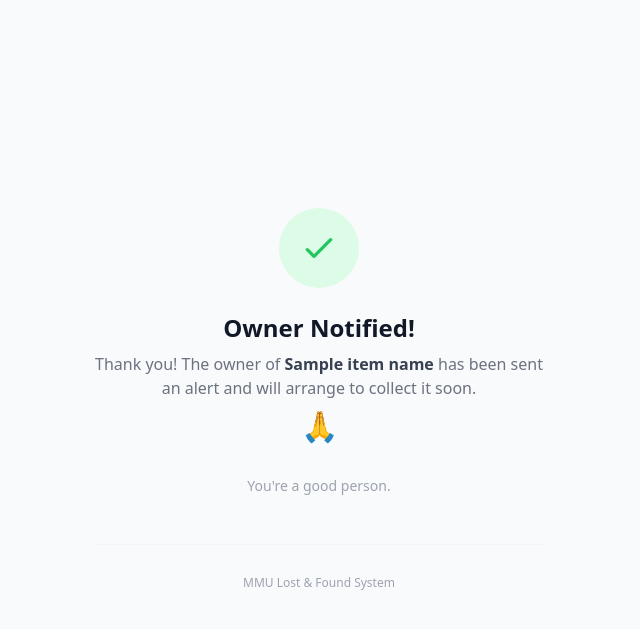
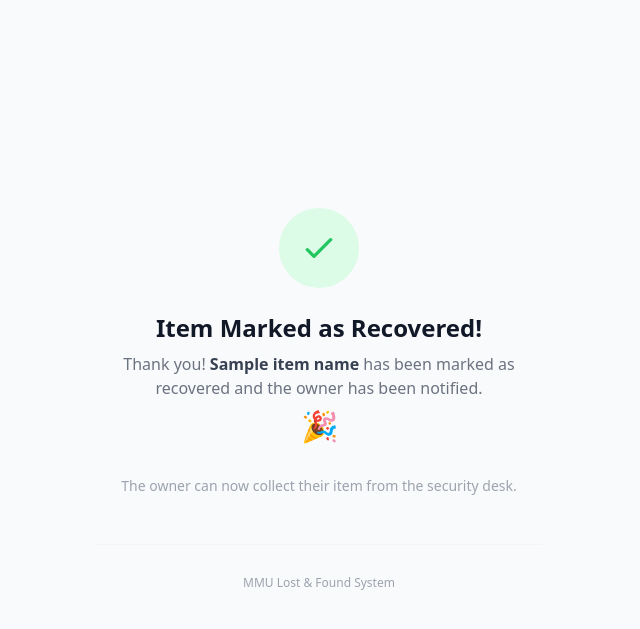
Before and after one commit to waw3sh/mmu-lost-and-found, a Django app: template templates/reports/success.html in a window 1280 px wide. Shown: the top 629 px of the page, without its empty margins (321-961 px from the left). Run offline with Django 5.2, Linux system fonts and the light colour scheme; the template is opened without the code that fills it: most values are stand-ins (such as "Sample title", 1, 10 or a date in 2020); some libraries are stand-ins or nearby versions.

Commit message:
Auto-recover items when found - notify owner and update dashboard

```diff
--- a/reports/views.py
+++ b/reports/views.py
@@ -40,8 +40,13 @@ def finder_page(request, item_uuid):
             message=message_text if message_text else None,
         )
 
+        # Update item status based on current state
         if item.status == 'active':
             item.status = 'found'
+            item.save()
+        elif item.status == 'found':
+            # If already found, mark as recovered when new report comes in
+            item.status = 'recovered'
             item.save()
 
         try:
--- a/templates/reports/success.html
+++ b/templates/reports/success.html
@@ -1,5 +1,5 @@
 {% extends 'base.html' %}
-{% block title %}Owner Notified — MMU Lost & Found{% endblock %}
+{% block title %}Item Recovered — MMU Lost & Found{% endblock %}
 {% block content %}
 <div class="min-h-screen bg-gray-50 flex items-center justify-center px-4">
     <div class="max-w-md w-full text-center">
@@ -11,14 +11,13 @@
                       stroke-width="2" d="M5 13l4 4L19 7"/>
             </svg>
         </div>
-        <h1 class="text-2xl font-bold text-gray-900 mb-2">Owner Notified!</h1>
+        <h1 class="text-2xl font-bold text-gray-900 mb-2">Item Marked as Recovered!</h1>
         <p class="text-gray-500 mb-2">
-            Thank you! The owner of
-            <strong class="text-gray-700">{{ item_name }}</strong>
-            has been sent an alert and will arrange to collect it soon.
+            Thank you! <strong class="text-gray-700">{{ item_name }}</strong>
+            has been marked as recovered and the owner has been notified.
         </p>
-        <p class="text-3xl mb-8">🙏</p>
-        <p class="text-gray-400 text-sm font-medium">You're a good person.</p>
+        <p class="text-3xl mb-8">🎉</p>
+        <p class="text-gray-400 text-sm font-medium">The owner can now collect their item from the security desk.</p>
         <div class="mt-12 pt-6 border-t border-gray-100">
             <span class="text-xs text-gray-400">MMU Lost & Found System</span>
         </div>
```
